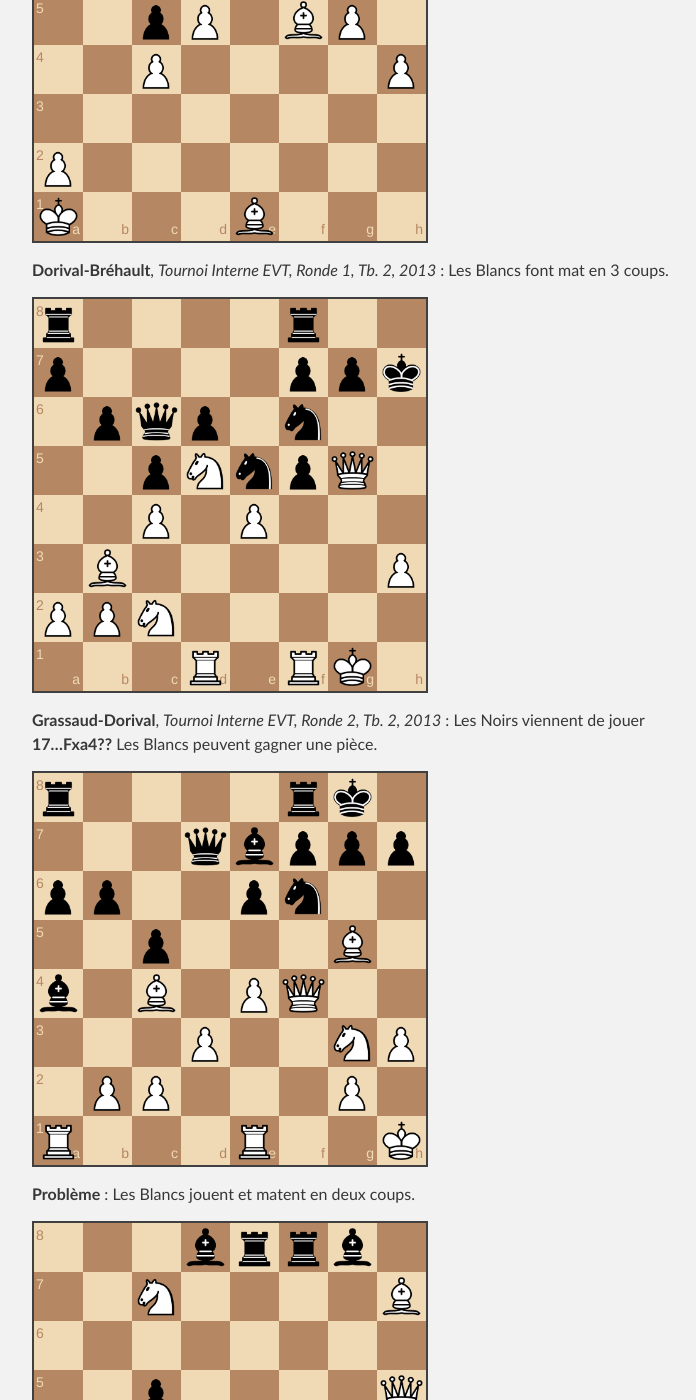
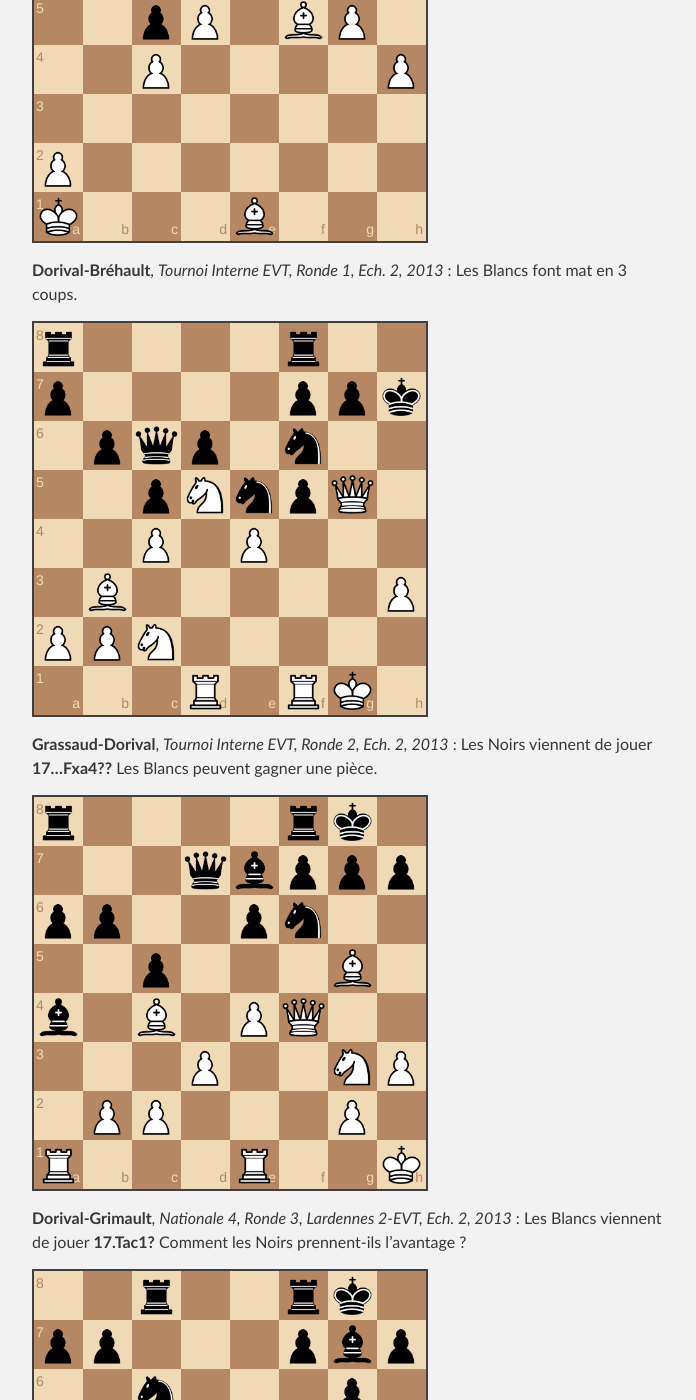
Before and after one commit to echiquier-villeneuve-tolosane/echiquier-villeneuve-tolosane.github.io, a Jekyll site: the page built from exercices.md, in a window 1280 px wide and 1400 px high, scrolled down 461 px. Shown: the whole window, without its empty margins (288-984 px from the left). Built offline with Jekyll 4.4.1, drawn with Linux system fonts in a browser that asks for light colours; nearby versions of some CDN libraries.

Commit message:
Updated exercices.md

```diff
--- a/exercices.md
+++ b/exercices.md
@@ -10,14 +10,19 @@
 `3b1nk1/6p1/p2p1p2/2pP1BP1/2P4P/8/P7/K3B3 w - - 0 44`
 
 
-**Dorival-Bréhault**, _Tournoi Interne EVT, Ronde 1, Tb. 2, 2013_ : Les Blancs font mat en 3 coups.
+**Dorival-Bréhault**, _Tournoi Interne EVT, Ronde 1, Ech. 2, 2013_ : Les Blancs font mat en 3 coups.
 
 `r4r2/p4ppk/1pqp1n2/2pNnpQ1/2P1P3/1B5P/PPN5/3R1RK1 w - - 1 26`
 
 
-**Grassaud-Dorival**, _Tournoi Interne EVT, Ronde 2, Tb. 2, 2013_ : Les Noirs viennent de jouer **17...Fxa4??** Les Blancs peuvent gagner une pièce.
+**Grassaud-Dorival**, _Tournoi Interne EVT, Ronde 2, Ech. 2, 2013_ : Les Noirs viennent de jouer **17...Fxa4??** Les Blancs peuvent gagner une pièce.
 
 `r4rk1/3qbppp/pp2pn2/2p3B1/b1B1PQ2/3P2NP/1PP3P1/R3R2K w - - 0 17`
+
+
+**Dorival-Grimault**, _Nationale 4, Ronde 3, Lardennes 2-EVT, Ech. 2, 2013_ : Les Blancs viennent de jouer **17.Tac1?** Comment les Noirs prennent-ils l'avantage ?
+
+`2r2rk1/pp3pbp/2n3p1/3q4/3P4/4B3/P1Q1NPPP/2R2RK1 b - - 2 17`
 
 
 **Problème** : Les Blancs jouent et matent en deux coups.
```
